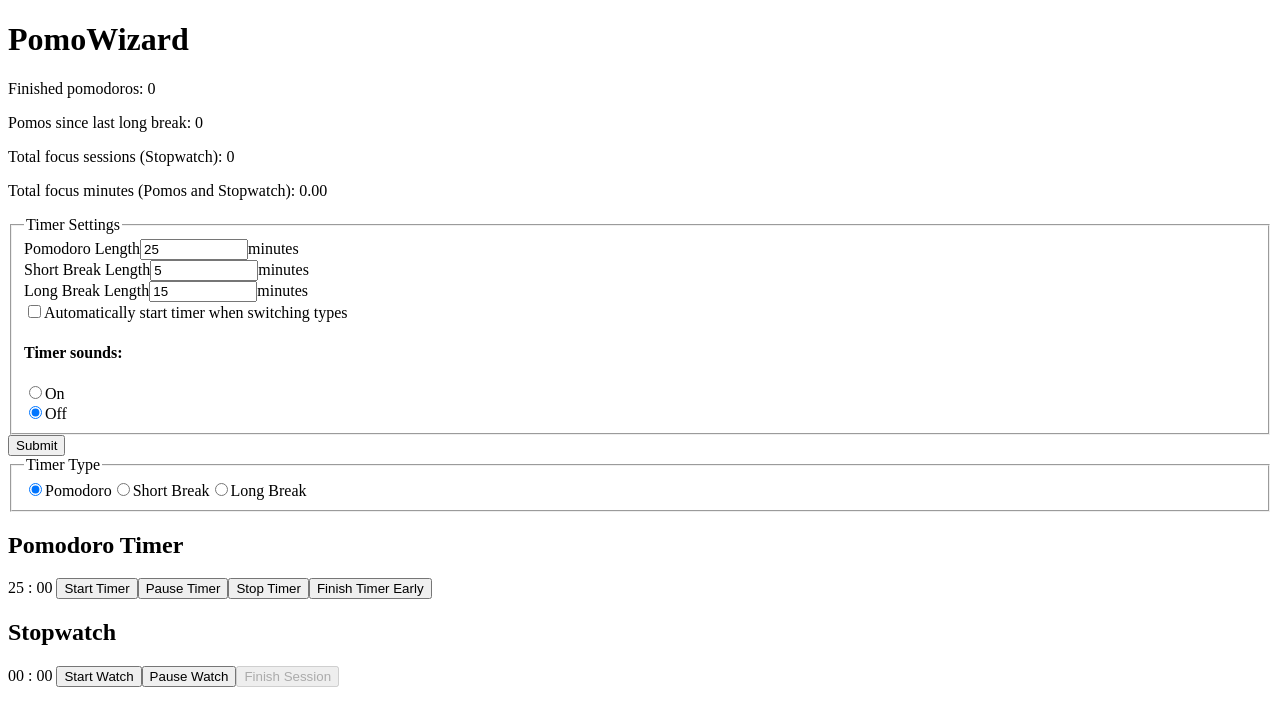
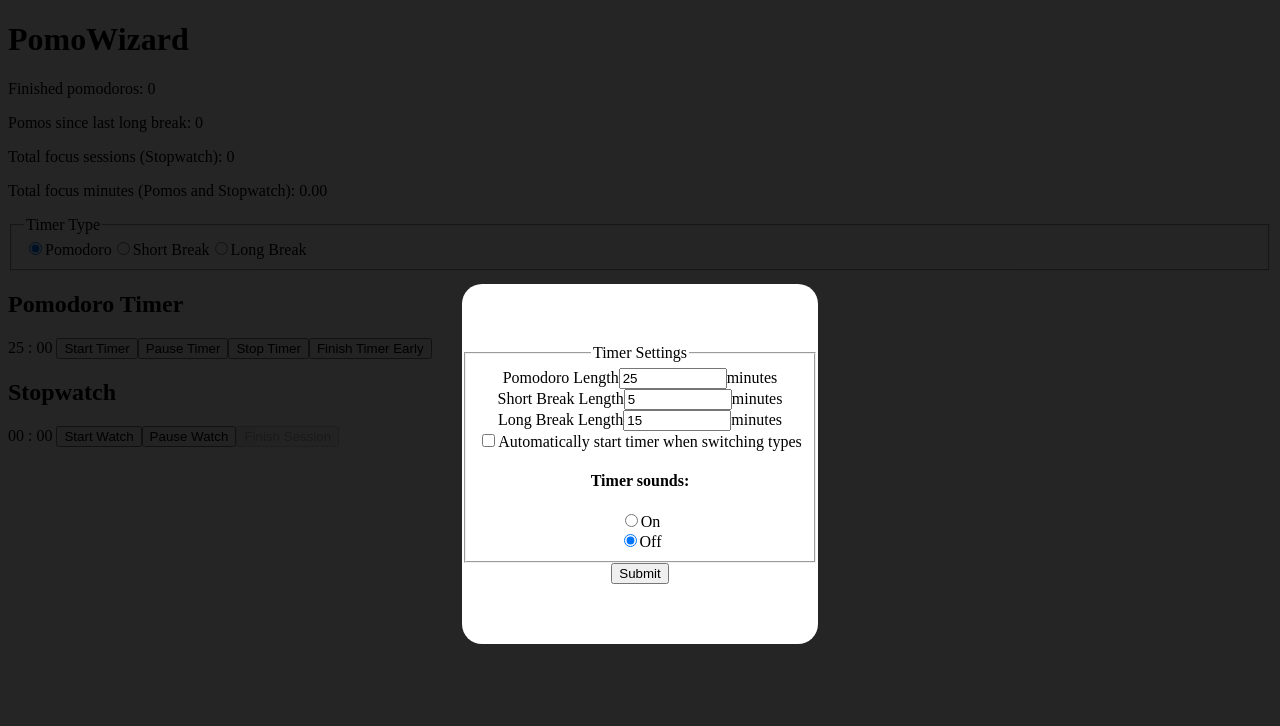
Before and after one commit to BladeBoles/PomoWizard, a Vue app: page / in a window 1280 px wide. Both pictures are taken after a click on the button "Settings". Shown: the top 726 px of the page. Built offline with nearby package versions, Linux system fonts and the light colour scheme.

Commit message:
feat: settings modal now looks like a modal

```diff
--- a/src/modals/SettingsModal.vue
+++ b/src/modals/SettingsModal.vue
@@ -51,6 +51,8 @@ const saveChanges = () => {
 }
 </script>
 <template>
+  <div class="settings-modal-overlay">
+    <div class="settings-modal-main">
       <fieldset>
         <legend>Timer Settings</legend>
         <ul class="home__timer-settings">
@@ -122,8 +124,32 @@ const saveChanges = () => {
         </ul>
       </fieldset>
       <button @click="saveChanges">Submit</button>
+    </div>
+  </div>
 </template>
 <style scoped>
+.settings-modal-overlay {
+  position: fixed;
+  top: 0;
+  bottom: 0;
+  left: 0;
+  right: 0;
+  display: flex;
+  flex-direction: column;
+  justify-content: center;
+  align-items: center;
+  background-color: #000000da;
+}
+
+.settings-modal-main {
+  text-align: center;
+  background-color: white;
+  max-height: 500px;
+  max-width: 500px;
+  margin-top: 10%;
+  padding: 60px 0;
+  border-radius: 20px;
+}
 .home__timer-settings {
   display: flex;
   flex-direction: column;
```
Lines whose indentation alone changed are shown as unchanged.
